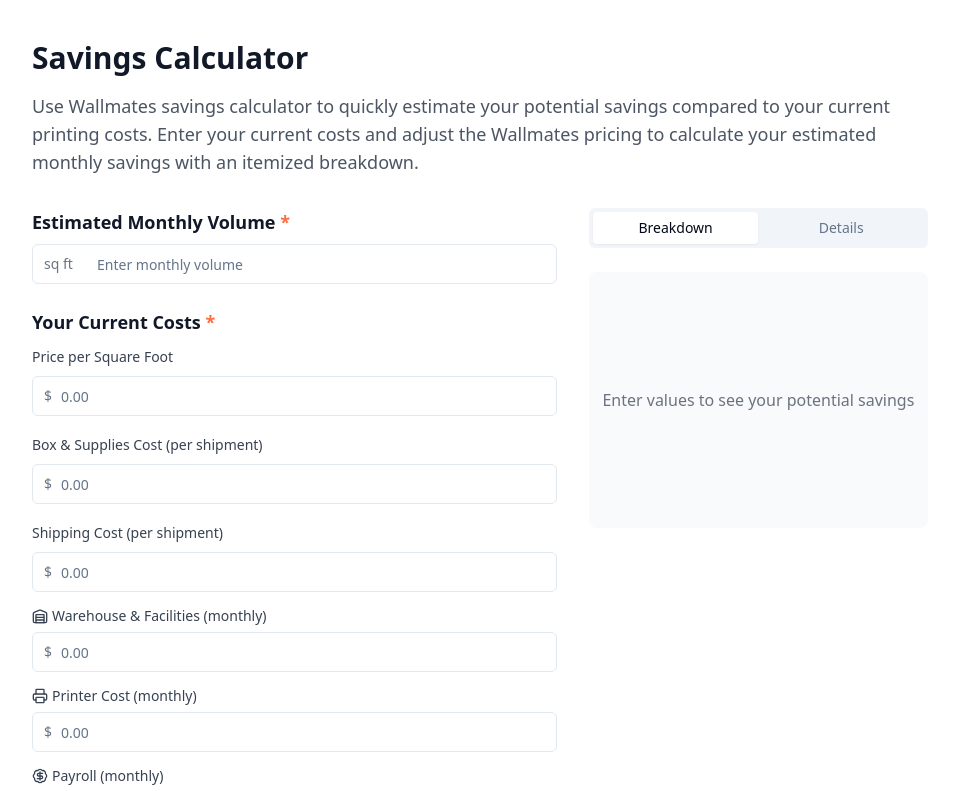
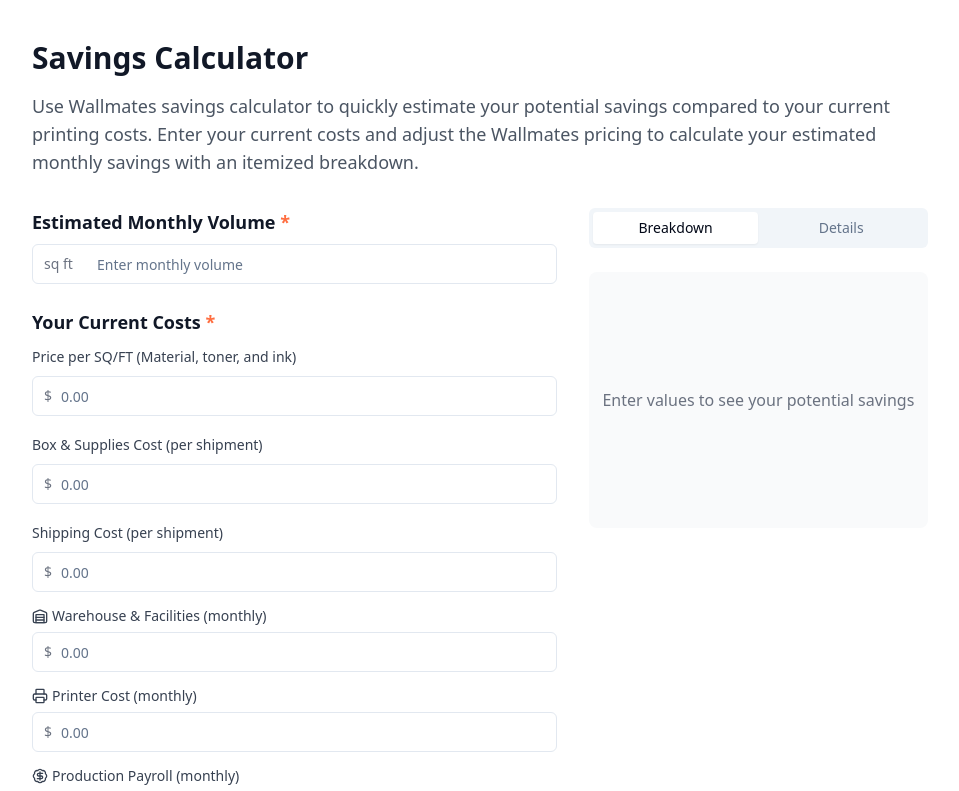
Before and after one commit to AppHeads/wallmate-savings-wizard, a React (Vite) app: page / in a window 1280 px wide. Shown: the top 791 px of the page, without its empty margins (160-1119 px from the left). Built offline with nearby package versions, Linux system fonts and the light colour scheme.

Commit message:
Update labels in SavingsCalculator
Updated labels for price per square foot and payroll in the SavingsCalculator component.

```diff
--- a/src/components/SavingsCalculator/components/CurrentCosts.tsx
+++ b/src/components/SavingsCalculator/components/CurrentCosts.tsx
@@ -41,7 +41,7 @@ const CurrentCosts: React.FC<CurrentCostsProps> = ({
 
       <div className="space-y-4">
         <div className="space-y-2">
-          <Label className="text-gray-700">Price per Square Foot</Label>
+          <Label className="text-gray-700">Price per SQ/FT (Material, toner, and ink)</Label>
           <div className="flex items-center">
             <div className="relative w-full">
               <div className="absolute inset-y-0 left-0 pl-3 flex items-center pointer-events-none">
@@ -146,7 +146,7 @@ const CurrentCosts: React.FC<CurrentCostsProps> = ({
 
         <div className="space-y-2">
           <Label className="text-gray-700 flex items-center gap-1">
-            <BadgeDollarSign className="h-4 w-4" /> Payroll (monthly)
+            <BadgeDollarSign className="h-4 w-4" /> Production Payroll (monthly)
           </Label>
           <div className="flex items-center">
             <div className="relative w-full">
```
